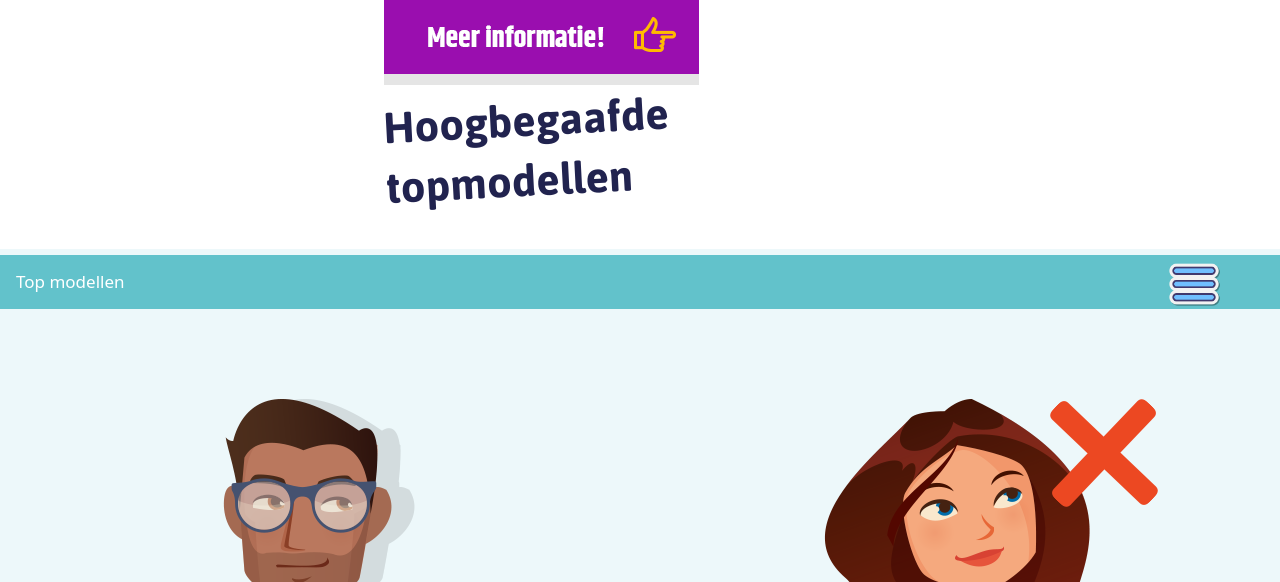
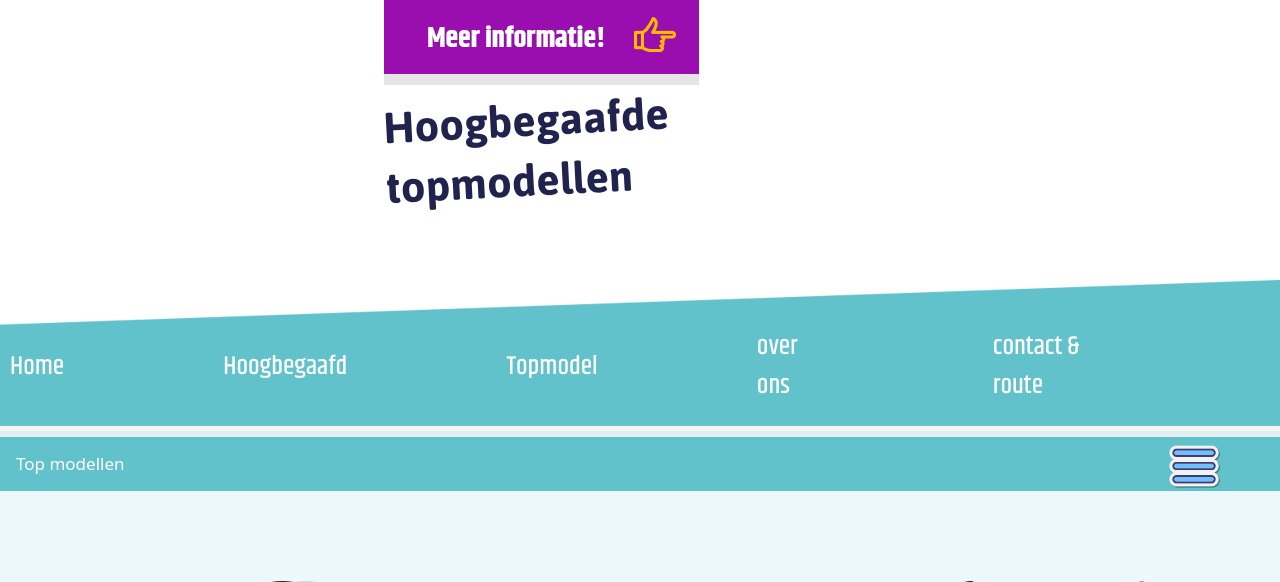
Before and after one commit to karim076/Job-review-assignment, a PHP site: page / in a window 1280 px wide. Shown: the top 582 px of the page. Run offline with PHP 8.4, Linux system fonts and the light colour scheme; some libraries are stand-ins or nearby versions.

Commit message:
fixed dropdown menu and fixed height

```diff
--- a/css/main.css
+++ b/css/main.css
@@ -71,10 +71,11 @@ html,body{
   }
   /* header */
 .colum{
+	padding: 20px;
 	margin-left: 50px;
 }
 .colum a{
-	margin-top: 25px;
+	margin-top: 15px;
 	font-size: 30px;
 	text-decoration: none;
 	color: #fff;
@@ -114,14 +115,22 @@ nav{
 	width: 100%;
 	height: 162px;
 }
+.firstBackground{
+	margin-top: 20px;
+	width: 100%;
+	height: 162px;
+}
 nav .links{
-	margin-top: 30px;
+	margin-top: 20px;
 	margin-right: 8.7rem;
 	color: #fff;
 	text-decoration: none;
 	font-size: 26px;
 	padding: 10px;
 	font-family: khand;
+}
+.nav .link:hover{
+	margin-top: 10px!important;
 }
 nav .links:hover{
 	color: #21234f;
@@ -137,17 +146,14 @@ nav .links:hover{
 	padding-top: 20px;
 }
 .test:hover{
-	margin-top: 390px;
-}
-.opens-dropdown:hover{
-	padding-bottom: 35px;
+	margin-top: 360px;
 }
 .opens-dropdown:hover + .dropdown,.dropdown:hover
 {
 	display: block;
 	color: #21234f;
+	top: 24px;
 }
-
 .hover:hover{
 	color: #94d3da;
 }
--- a/header.php
+++ b/header.php
@@ -4,11 +4,11 @@
 		<h1 class="degs">Hoogbegaafde topmodellen</h1>
 	</div>
 </div>
-<nav class="firstBackground">
+<nav class="firstBackground d-flex align-items-center">
 	<a href="" class="links">Home</a>
 	<div class="d-flex flex-column test">
 			<a href="" class="links opens-dropdown ">Hoogbegaafd</a>
-			<div class="dropdown">
+			<div class="dropdown position-relative">
 				<div class="colum d-flex flex-column">
 					<a href="" class="hover">Marketeer</a>
 					<a href="" class="hover">Programmeur</a>
```
